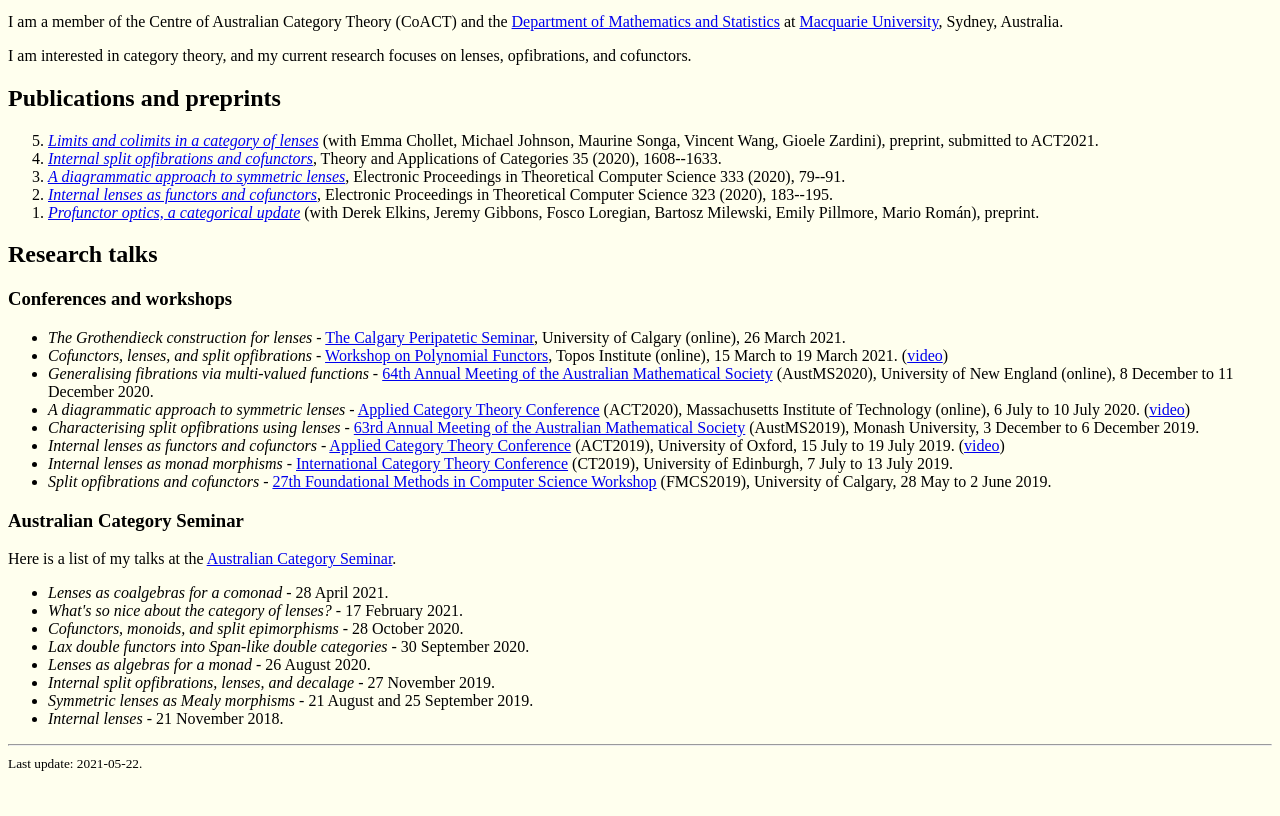
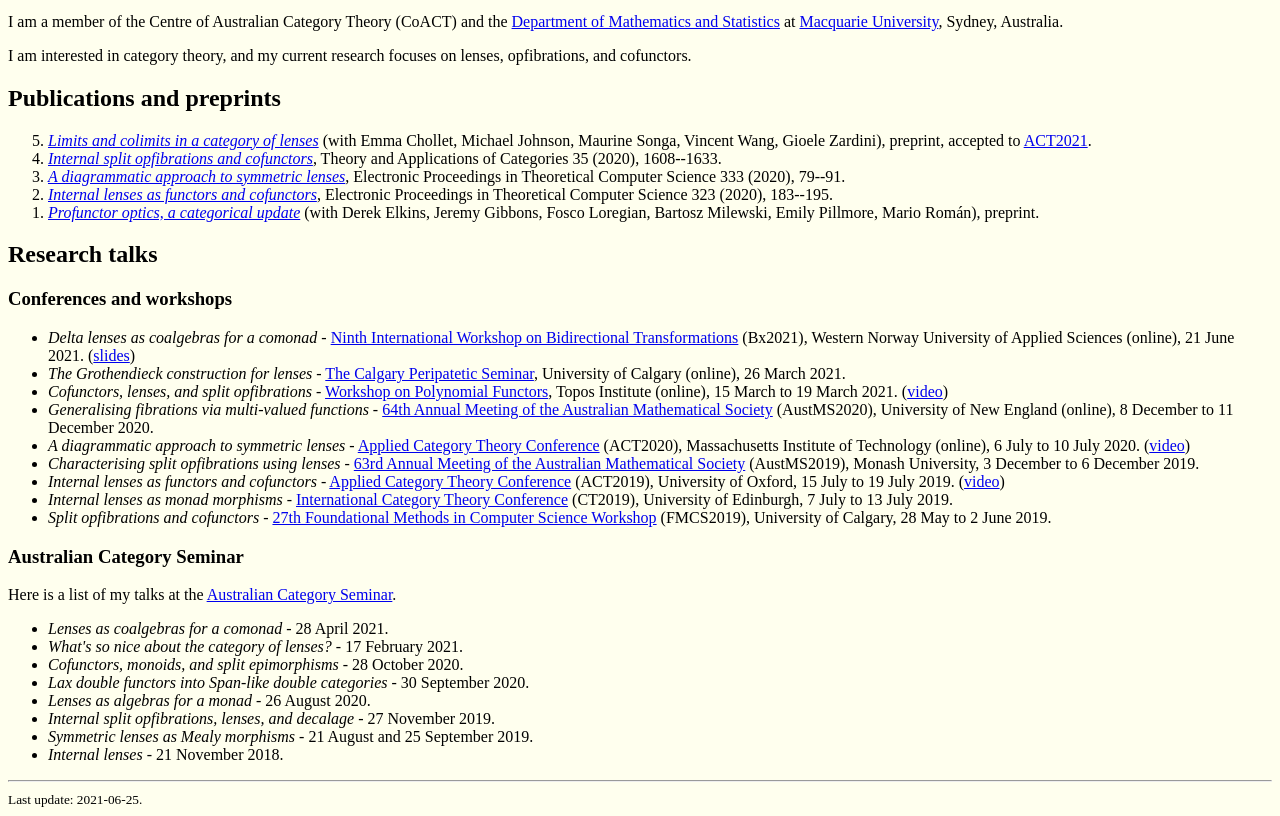
Before and after one commit to BryceClarke/bryceclarke.github.io, a plain HTML site: page index.html in a window 1280 px wide. Shown: the part 484-1300 px from the top of the page. Before the commit the page ends 1264 px from the top, so only its background shows below. Drawn offline with Linux system fonts and the light colour scheme.

Commit message:
Added Bx2021 talk

```diff
--- a/index.html
+++ b/index.html
@@ -27,7 +27,7 @@
 <h2>Publications and preprints</h2>
 
 <ol reversed>
-<li> <i><a href=https://arxiv.org/abs/2105.05422>Limits and colimits in a category of lenses</a></i> (with Emma Chollet, Michael Johnson, Maurine Songa, Vincent Wang, Gioele Zardini), preprint, submitted to ACT2021.</li>
+<li> <i><a href=https://arxiv.org/abs/2105.05422>Limits and colimits in a category of lenses</a></i> (with Emma Chollet, Michael Johnson, Maurine Songa, Vincent Wang, Gioele Zardini), preprint, accepted to <a href="https://www.cl.cam.ac.uk/events/act2021/">ACT2021</a>.</li>
 <li> <i><a href=http://www.tac.mta.ca/tac/volumes/35/44/35-44abs.html>Internal split opfibrations and cofunctors</a></i>, Theory and Applications of Categories 35 (2020), 1608--1633.</li>
 <li> <i><a href=http://dx.doi.org/10.4204/EPTCS.333.6>A diagrammatic approach to symmetric lenses</a></i>, Electronic Proceedings in Theoretical Computer Science 333 (2020), 79--91.</li>
 <li> <i><a href=http://dx.doi.org/10.4204/EPTCS.323.13>Internal lenses as functors and cofunctors</a></i>, Electronic Proceedings in Theoretical Computer Science 323 (2020), 183--195.</li>
@@ -39,6 +39,7 @@
 <h3>Conferences and workshops</h3>
 
 <ul>
+<li> <i>Delta lenses as coalgebras for a comonad</i> - <a href=http://bx-community.wikidot.com/bx2021:home>Ninth International Workshop on Bidirectional Transformations</a> (Bx2021), Western Norway University of Applied Sciences (online), 21 June 2021. (<a href="Delta_lenses_as_coalgebras_for_a_comonad.pdf">slides</a>)</li>
 <li> <i>The Grothendieck construction for lenses</i> - <a href=https://logic.ucalgary.ca/>The Calgary Peripatetic Seminar</a>, University of Calgary (online), 26 March 2021.</li>
 <li> <i>Cofunctors, lenses, and split opfibrations</i> - <a href=https://topos.site/p-func-2021-workshop/>Workshop on Polynomial Functors</a>, Topos Institute (online), 15 March to 19 March 2021. (<a href="https://www.youtube.com/watch?v=-klwGDWN54s&t=10822s">video</a>)</li>
 <li> <i>Generalising fibrations via multi-valued functions</i> - <a href=https://austms.org.au/meetings/annual-conferences/2020-austms-meeting/>64th Annual Meeting of the Australian Mathematical Society</a> (AustMS2020), University of New England (online), 8 December to 11 December 2020.</li>
@@ -67,7 +68,7 @@
 <hr>
 
 <small>
-Last update: 2021-05-22.
+Last update: 2021-06-25.
 </small>
 
 </body>
```
Also changed, not shown: 1 other file.
